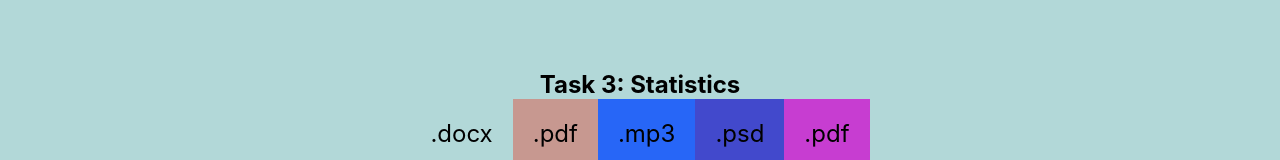
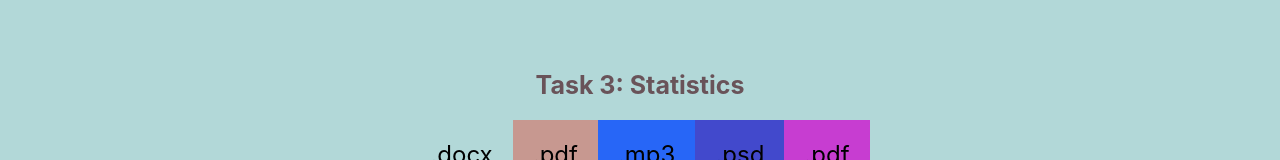
Before and after one commit to Slavyasanek/goit-react-hw-01-components, a React (Create React App) app: page / in a window 1280 px wide. Shown: the part 734-894 px from the top of the page. Built offline with nearby package versions, Linux system fonts and the light colour scheme.

Commit message:
update title styles

```diff
--- a/src/components/Statistics/Statistics.js
+++ b/src/components/Statistics/Statistics.js
@@ -5,7 +5,7 @@ import StatisticsItem from "./StatisticsItem";
 
 const Statistics = ({ title, items}) => {
     return (<>
-        {title && (<h1>{title}</h1>)}
+        {title && (<h2 className={css.title}>{title}</h2>)}
         <ul className={css.stats}>
             {items.map(dataItem => (
                 <StatisticsItem
--- a/src/components/Statistics/Statistics.module.css
+++ b/src/components/Statistics/Statistics.module.css
@@ -1,6 +1,13 @@
 .stats {
     display: flex;
     flex-direction: row;
+}
+
+.title {
+    font-size: 25px;
+    margin-bottom: 20px;
+    color: #695359;
+    text-align: center;
 }
 
 .stats__item {
```
